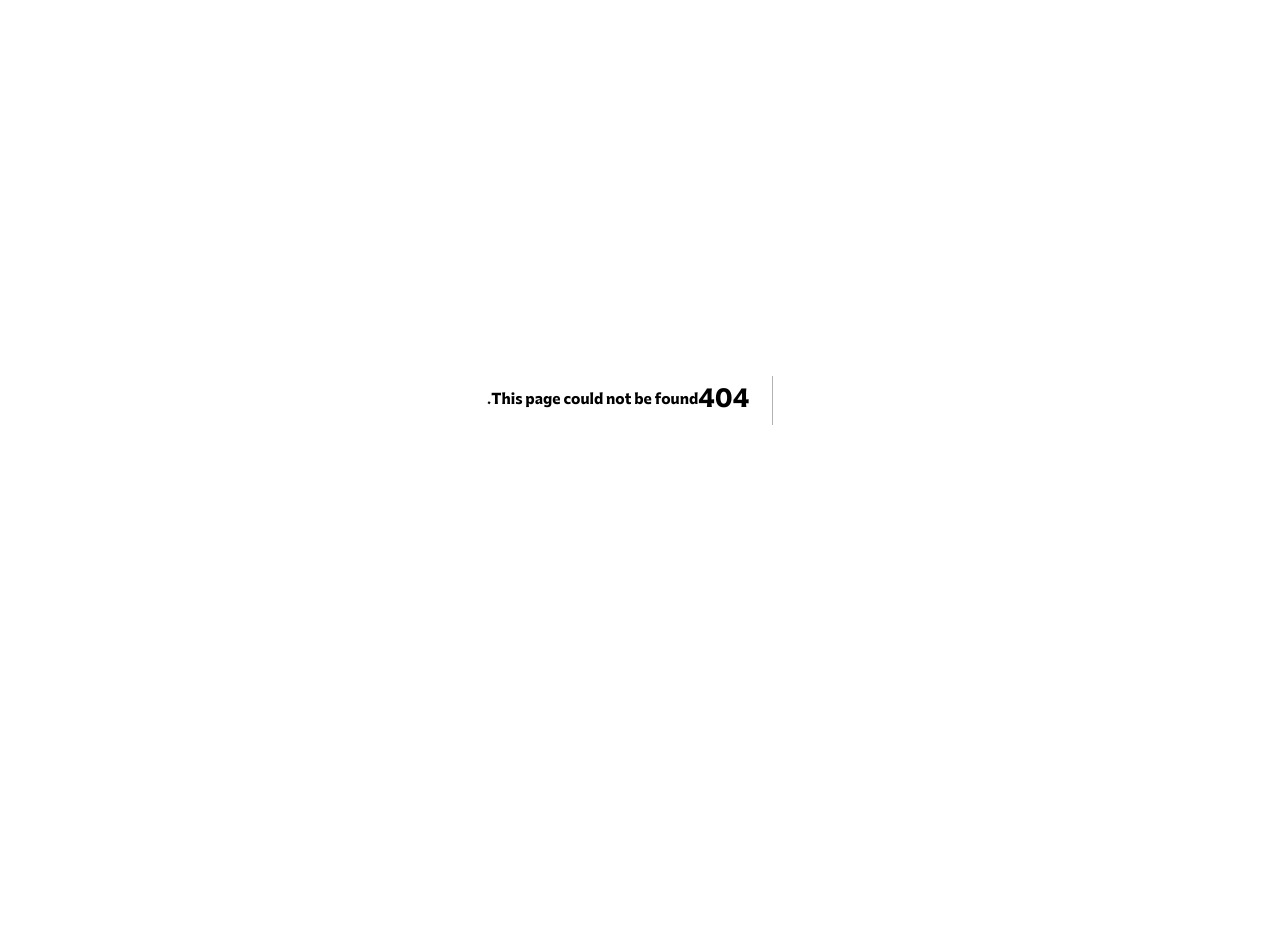
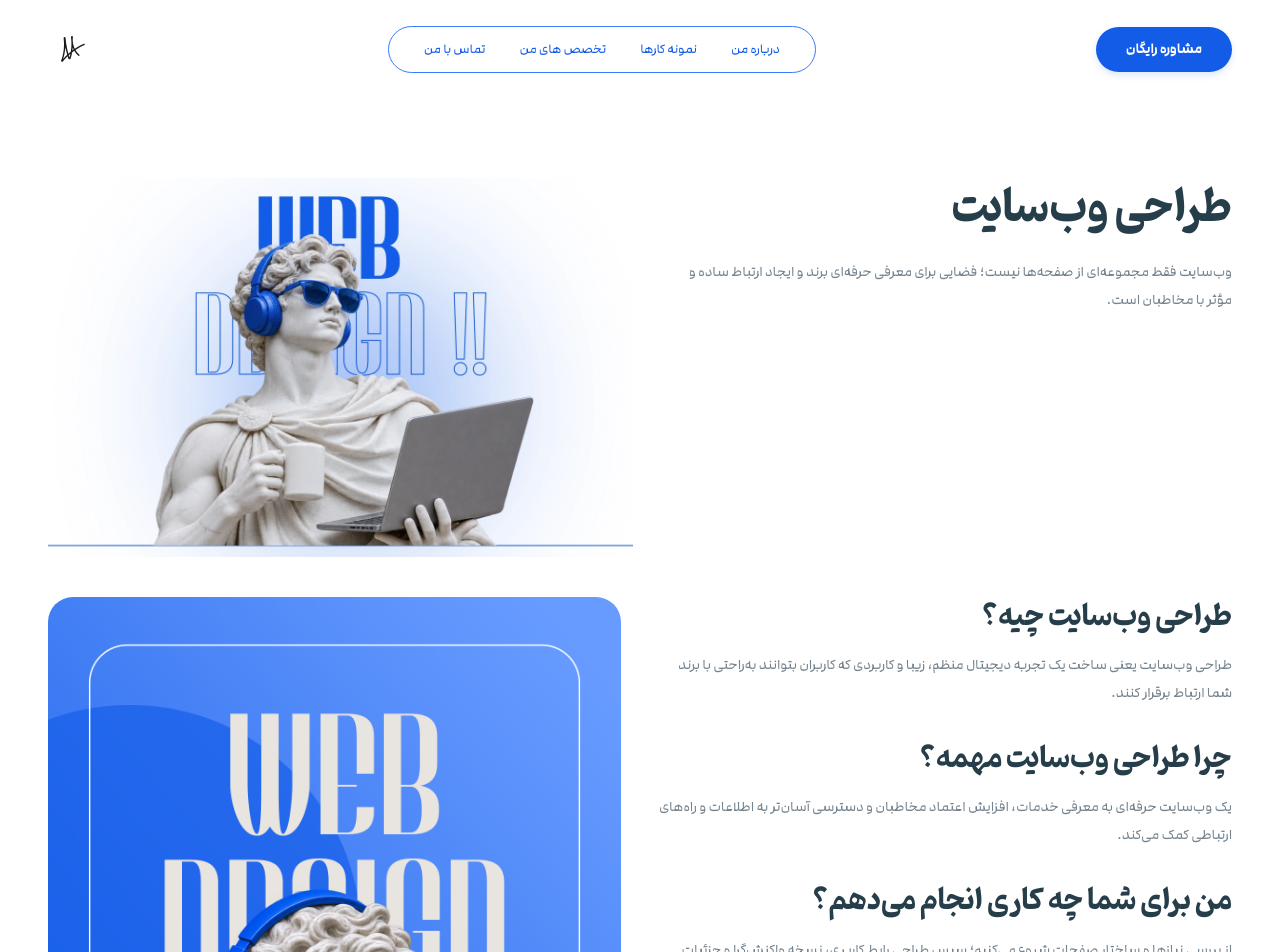
Before and after one commit to omidmns100/portfolio, a Next.js app: page /web-design in a window 1280 px wide. Before the commit this address had no page. Shown: the top 952 px of the page. Before the commit the page ends 800 px from the top, so only its background shows below. Built offline with nearby package versions, Linux system fonts and the light colour scheme.

Commit message:
wb added

```diff
--- a/app/page.tsx
+++ b/app/page.tsx
@@ -13,7 +13,7 @@ export default function Home() {
     </section>
     <section className="about section container" id="about" aria-labelledby="about-title"><div><h2 id="about-title">داستان من :</h2><p>{portfolio.intro}</p><p>برای من هر پروژه فرصتیه برای پیدا کردن یک نگاه تازه؛ از اولین ایده تا آخرین جزئیات، کنارت هستم تا تصویری بسازیم که به برندت تعلق داشته باشه.</p><Destination href={portfolio.pages.about} className="button">بیشتر بخوانید</Destination></div><Asset src={portfolio.images.about} label="بنر دربارهٔ من" className="about-art" /></section>
     <section className="projects section container" id="projects" aria-labelledby="projects-title"><div className="section-heading"><h2 id="projects-title">نمونه‌کارهای من :</h2><p>هر پروژه یک داستان تازه است؛ اینجا بخشی از مسیر طراحی من رو می‌بینی.</p></div><div className="project-grid">{projects.map(p => <Destination key={p.slug} href={p.href} className="project-card" label={`پروژهٔ ${p.title}`}><Asset src={p.image} label={`بنر ${p.title}`} fit="contain" sizes="(max-width: 700px) 44vw, (max-width: 1300px) 42vw, 525px" /></Destination>)}</div><div className="section-action"><Destination href={portfolio.pages.projects} className="button">همهٔ نمونه‌کارها</Destination></div></section>
-    <section className="services section container" id="services" aria-labelledby="services-title"><div className="section-heading"><h2 id="services-title">شما به چه خدماتی نیاز دارید؟</h2><p>از شکل‌گیری هویت برند تا حضور در دنیای دیجیتال، همراهت هستم.</p></div><div className="services-grid">{services.map(s => <article key={s.slug} className="service-card">{(s.slug === "visual-identity" || s.slug === "content") ? <Destination href={s.href} className="service-card-link" label={`مشاهده صفحه ${s.title}`}><Asset src={s.image} label={`بنر ${s.title}`} fit="cover" sizes="(max-width: 700px) 44vw, (max-width: 1300px) 23vw, 290px" /><span className="button button-white service-cta">بیشتر بدانید</span></Destination> : <><Asset src={s.image} label={`بنر ${s.title}`} fit="cover" sizes="(max-width: 700px) 44vw, (max-width: 1300px) 23vw, 290px" /><Destination href={s.href} className="button button-white service-cta" label={s.title}>بیشتر بدانید</Destination></>}</article>)}</div></section>
+    <section className="services section container" id="services" aria-labelledby="services-title"><div className="section-heading"><h2 id="services-title">شما به چه خدماتی نیاز دارید؟</h2><p>از شکل‌گیری هویت برند تا حضور در دنیای دیجیتال، همراهت هستم.</p></div><div className="services-grid">{services.map(s => <article key={s.slug} className="service-card">{(s.slug === "visual-identity" || s.slug === "content" || s.slug === "web-design") ? <Destination href={s.href} className="service-card-link" label={`مشاهده صفحه ${s.title}`}><Asset src={s.image} label={`بنر ${s.title}`} fit="cover" sizes="(max-width: 700px) 44vw, (max-width: 1300px) 23vw, 290px" /><span className="button button-white service-cta">بیشتر بدانید</span></Destination> : <><Asset src={s.image} label={`بنر ${s.title}`} fit="cover" sizes="(max-width: 700px) 44vw, (max-width: 1300px) 23vw, 290px" /><Destination href={s.href} className="button button-white service-cta" label={s.title}>بیشتر بدانید</Destination></>}</article>)}</div></section>
     <section className="trust section container" aria-labelledby="trust-title"><div className="section-heading"><h2 id="trust-title">برندهایی که به من اعتماد دارند</h2><p>افتخار همراهی در مسیر ساختن و رشد این برندها رو داشتم.</p></div><div className="brand-grid" dir="ltr">{brands.map(b => <Asset key={b.image} src={b.image} label={b.title} className="brand" fit="contain" sizes="(max-width: 700px) 28vw, (max-width: 1300px) 30vw, 390px" />)}</div></section>
     <section className="process section container" aria-labelledby="process-title"><div className="section-heading"><h2 id="process-title">چطور با هم کار می‌کنیم؟</h2><p>یک مسیر روشن، از اولین گفت‌وگو تا تحویل نهایی.</p></div><div className="process-grid"><ol>{steps.map((s, i) => <li key={s.title}><span className="step-number" aria-hidden="true">0{i + 1}</span><div><h3>{s.title}</h3><p>{s.text}</p></div></li>)}</ol><Asset src={portfolio.images.process} label="بنر فرایند همکاری" className="process-art" fit="contain" /></div></section>
     <section className="gallery section container" id="gallery" aria-label="گالری موکاپ پروژه‌ها"><div className="gallery-grid">{gallery.map((item, i) => <Asset key={item.image} src={item.image} label={item.title} position={item.position} sizes={item.span === 4 ? "(max-width: 1300px) 60vw, 790px" : item.span === 3 ? "(max-width: 1300px) 45vw, 590px" : "(max-width: 1300px) 30vw, 390px"} className={`gallery-item gallery-item-${i + 1}`} />)}</div><div className="section-action"><Destination href={portfolio.pages.gallery} className="button">مشاهدهٔ گالری</Destination></div></section>
--- /dev/null
+++ b/app/web-design/page.tsx
@@ -0,0 +1,33 @@
+import InnerPageHero from "../../components/InnerPageHero";
+import type { Metadata } from "next";
+import Image from "next/image";
+import Link from "next/link";
+import { ProjectsHeader, ProjectsFooter } from "../../components/ProjectsChrome";
+
+export const metadata: Metadata = { title: "طراحی وب‌سایت | امید منصوری", description: "خدمات طراحی وب‌سایت و مراحل طراحی تجربه دیجیتال" };
+const topics = [
+  { title: "طراحی وب‌سایت چیه؟", body: "طراحی وب‌سایت یعنی ساخت یک تجربه دیجیتال منظم، زیبا و کاربردی که کاربران بتوانند به‌راحتی با برند شما ارتباط برقرار کنند." },
+  { title: "چرا طراحی وب‌سایت مهمه؟", body: "یک وب‌سایت حرفه‌ای به معرفی خدمات، افزایش اعتماد مخاطبان و دسترسی آسان‌تر به اطلاعات و راه‌های ارتباطی کمک می‌کند." },
+  { title: "من برای شما چه کاری انجام می‌دهم؟", body: "از بررسی نیازها و ساختار صفحات شروع می‌کنیم؛ سپس طراحی رابط کاربری، نسخه واکنش‌گرا و جزئیات تجربه کاربری را پیش می‌بریم." },
+];
+const stages = [
+  { number: "مرحله ۱", title: "شناخت نیازها و\nهدف وب‌سایت", icon: "?" },
+  { number: "مرحله ۲", title: "تحقیق و تدوین\nساختار صفحات", icon: "⌕" },
+  { number: "مرحله ۳", title: "ایده‌پردازی و\nطراحی رابط کاربری", icon: "♧" },
+  { number: "مرحله ۴", title: "توسعه و تکمیل\nنسخه واکنش‌گرا", icon: "✒" },
+  { number: "مرحله ۵", title: "بازبینی و تست\nتحویل نهایی", icon: "⚑" },
+];
+export default function WebDesignPage() {
+  return <main className="home-page portfolio-archive visual-identity-page" id="main">
+    <a href="#web-details" className="skip-link">رفتن به توضیحات طراحی وب‌سایت</a>
+    <ProjectsHeader />
+    <InnerPageHero title="طراحی وب‌سایت" titleId="web-title" description="وب‌سایت فقط مجموعه‌ای از صفحه‌ها نیست؛ فضایی برای معرفی حرفه‌ای برند و ایجاد ارتباط ساده و مؤثر با مخاطبان است." imageSrc="/GALLERY/heros/WB-HERO.webp" imageAlt="بنر طراحی وب‌سایت" />
+    <section className="visual-details container" id="web-details" aria-label="آشنایی با طراحی وب‌سایت">
+      <div className="visual-detail-copy">{topics.map(topic => <article key={topic.title}><h2>{topic.title}</h2><p>{topic.body}</p></article>)}</div>
+      <div className="visual-feature-art"><Image src="/GALLERY/WB-E-BANNER.png" alt="بنر توضیحات طراحی وب‌سایت" fill sizes="(max-width: 700px) 100vw, 50vw" /></div>
+    </section>
+    <section className="visual-process container" aria-labelledby="web-process-title"><h2 id="web-process-title">مراحل طراحی وب‌سایت</h2><ol className="visual-process-grid">{stages.map(stage => <li key={stage.number}><span className="visual-step-icon" aria-hidden="true">{stage.icon}</span><span className="visual-step-number">{stage.number}</span><h3>{stage.title}</h3></li>)}</ol></section>
+    <section className="visual-consult container" aria-labelledby="web-consult-title"><h2 id="web-consult-title">برای ساخت وب‌سایت آماده‌اید؟</h2><p>برای طراحی یک وب‌سایت هماهنگ با برندتان، درباره نیازها و ایده‌هایتان با هم صحبت کنیم.</p><Link href="/contact" className="visual-consult-button">ثبت درخواست مشاوره</Link></section>
+    <ProjectsFooter />
+  </main>;
+}
--- a/lib/portfolio.ts
+++ b/lib/portfolio.ts
@@ -17,7 +17,7 @@ export const projects = [
 ].map(([slug, title, file]) => ({ slug, title, image: `/images/${file}`, href: `/projects/${slug}` }));
 export const services = [
   { slug: "visual-identity", title: "هویت بصری", image: "/images/IDENTITY.webp", href: "/visual-identity" },
-  { slug: "web-design", title: "طراحی وب‌سایت", image: "/images/WEBDESIGN-BANNER.webp", href: "" },
+  { slug: "web-design", title: "طراحی وب‌سایت", image: "/images/WEBDESIGN-BANNER.webp", href: "/web-design" },
   { slug: "content", title: "تولید محتوا", image: "/images/CC-BANNER.webp", href: "/content-creation" },
   { slug: "brand-guideline", title: "مشاوره برندینگ", image: "/images/GUIDANCE-BANNER.webp", href: "" },
 ];
```
Also changed, not shown: 2 other files (tests, documents, lock files or other folders).
